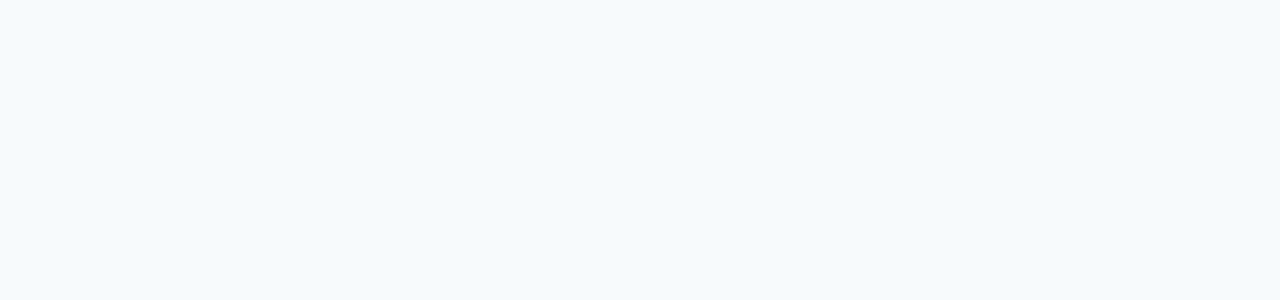
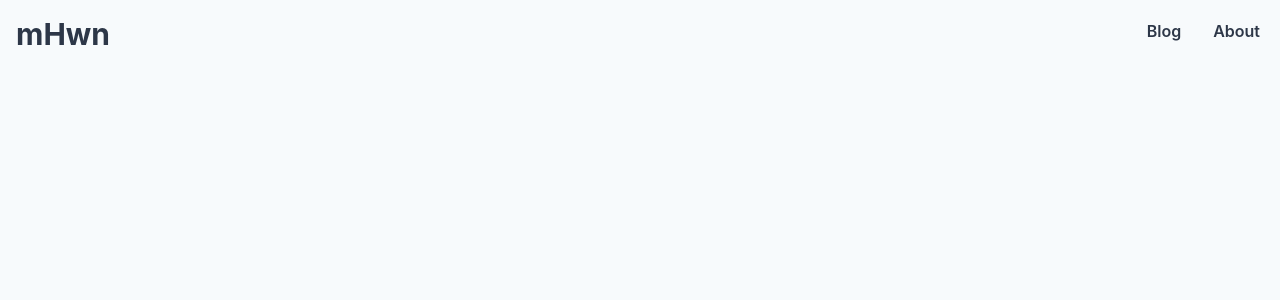
Before and after one commit to keepmhwn/keepmhwn.blog, a Next.js app: page / in a window 1280 px wide. Shown: the top 300 px of the page. Built offline with nearby package versions, Linux system fonts and the light colour scheme.

Commit message:
feat: Add Root Layout

```diff
--- a/src/app/layout.tsx
+++ b/src/app/layout.tsx
@@ -1,6 +1,9 @@
 import type { Metadata } from "next";
 
 import ChakraProvider from "@/providers/chakra";
+
+import AppBar from "@/components/layout/app-bar";
+import Main from "@/components/layout/main";
 
 export const metadata: Metadata = {
   title: "mHwn",
@@ -15,7 +18,10 @@ export default function RootLayout({
   return (
     <html lang="en">
       <body>
-        <ChakraProvider>{children}</ChakraProvider>
+        <ChakraProvider>
+          <AppBar />
+          <Main>{children}</Main>
+        </ChakraProvider>
       </body>
     </html>
   );
--- /dev/null
+++ b/src/components/layout/app-bar/index.tsx
@@ -0,0 +1,30 @@
+import Link from "next/link";
+
+import { Flex, Heading } from "@chakra-ui/react";
+
+import Navigation from "./navigation";
+
+const AppBar = () => {
+  return (
+    <Flex
+      height="64px"
+      padding="16px"
+      justifyContent="space-between"
+      zIndex="sticky"
+      sx={{
+        top: 0,
+        position: "sticky",
+        backgroundColor: "gray.50",
+      }}
+    >
+      <Link href="/">
+        <Heading as="h1" size="lg" color="gray.700" role="button">
+          mHwn
+        </Heading>
+      </Link>
+      <Navigation />
+    </Flex>
+  );
+};
+
+export default AppBar;
--- /dev/null
+++ b/src/components/layout/app-bar/navigation.tsx
@@ -0,0 +1,41 @@
+import { HStack, Button } from "@chakra-ui/react";
+
+import Link from "next/link";
+
+const NavigationMenuItem = ({
+  href,
+  title,
+}: {
+  href: string;
+  title: string;
+}) => {
+  return (
+    <Link href={href}>
+      <Button
+        variant="ghost"
+        color="gray.700"
+        sx={{
+          paddingX: 1,
+          borderRadius: 0,
+          "&:hover": {
+            backgroundColor: "none",
+            borderBottom: "2px solid #718096",
+          },
+        }}
+      >
+        {title}
+      </Button>
+    </Link>
+  );
+};
+
+const NavigationMenu = () => {
+  return (
+    <HStack spacing="24px">
+      <NavigationMenuItem href="/blog" title="Blog" />
+      <NavigationMenuItem href="/about" title="About" />
+    </HStack>
+  );
+};
+
+export default NavigationMenu;
--- /dev/null
+++ b/src/components/layout/main/index.tsx
@@ -0,0 +1,21 @@
+import type { ReactNode } from "react";
+
+import { Container } from "@chakra-ui/react";
+
+const Main = ({ children }: { children: ReactNode }) => {
+  return (
+    <Container
+      mt="24px"
+      maxW={{
+        base: "280px",
+        sm: "md",
+        md: "container.sm",
+        lg: "container.md",
+      }}
+    >
+      {children}
+    </Container>
+  );
+};
+
+export default Main;
```
